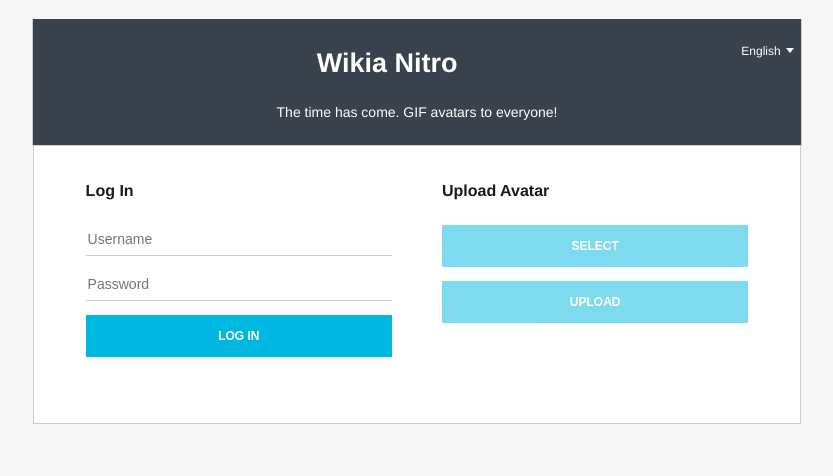
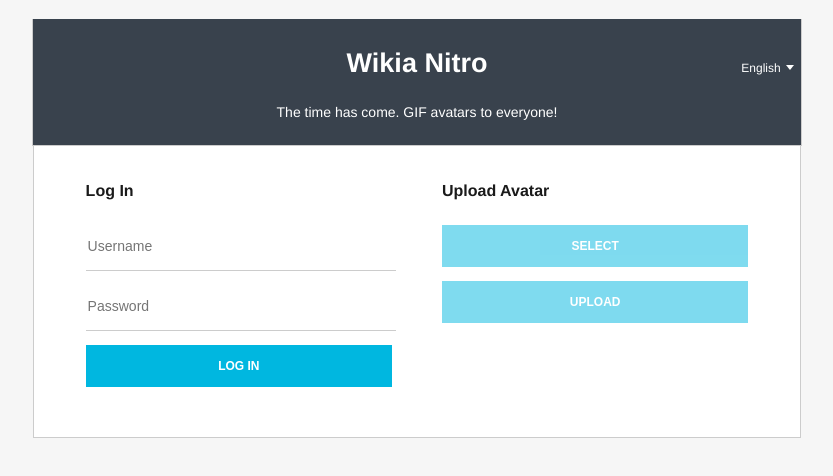
Before and after one commit to WikiaUsers/Nitro, an Electron app: page index.html in a window 1280 px wide. Shown: the whole page, without its empty margins (223-1056 px from the left). Drawn offline with Linux system fonts and the light colour scheme; no server answers.

Commit message:
Fix position of header elements

```diff
--- a/css/main.css
+++ b/css/main.css
@@ -20,6 +20,13 @@
     margin-top: 19px;
     color: white;
     background-color: #39424D;
+
+    display: grid;
+    grid-template-columns: 0 auto auto;
+    grid-template-rows: auto auto;
+    grid-template-areas: ". name language" ". logo .";
+    justify-items: center;
+    align-items: baseline;
 }
 
 #header h1 {
@@ -28,6 +35,11 @@
     margin-top: 0.2rem;
     padding-bottom: 7px;
     font-weight: 700;
+
+    grid-area: name-start;
+    grid-column-start: name-start;
+    grid-column-end: language-end;
+    /* align-self: center; */
 }
 
 #header h2 {
@@ -35,6 +47,10 @@
     font-weight: normal;
     padding: 0;
     margin: 0;
+
+    grid-area: logo-start;
+    grid-column-start: logo-start;
+    grid-column-end: language-end;
 }
 
 #container {
@@ -145,6 +161,10 @@
     font-size: 12px;
     margin-right: 5px;
     position: relative;
+
+    grid-area: language-start;
+    justify-self: end;
+    /* align-self: center; */
 }
 
 #language svg {
--- a/index.html
+++ b/index.html
@@ -1,8 +1,9 @@
+<!DOCTYPE html>
 <html>
     <head>
+        <meta charset="utf-8" />
         <title data-i18n="name"></title>
-        <meta charset="utf-8" />
-        <script type="text/javascript" src="js/main.js"></script>
+        <script type="application/javascript" src="js/main.js"></script>
         <link rel="stylesheet" type="text/css" href="css/main.css" />
     </head>
     <body>
```
